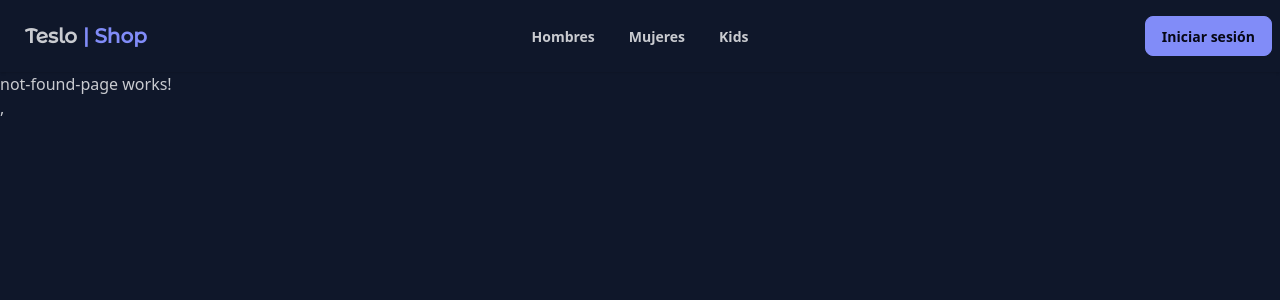
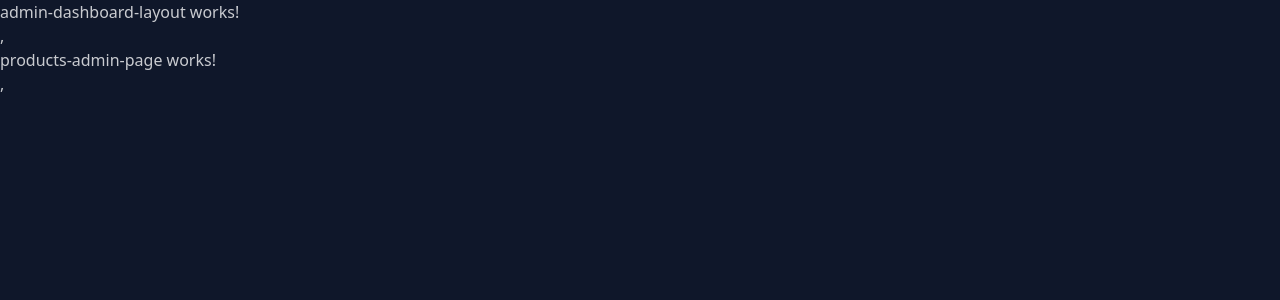
Before and after one commit to Ivanlopez-dev/teslo-shop, an Angular app: page /admin/products in a window 1280 px wide. Shown: the top 300 px of the page. Built offline with nearby package versions, Linux system fonts and the light colour scheme.

Commit message:
feat: ✨ admin dashboard - layout, pages and routes

```diff
--- /dev/null
+++ b/src/app/admin-dashboard/admin-dashboard.routes.ts
@@ -0,0 +1,28 @@
+import { Routes } from '@angular/router';
+
+import { AdminDashboardLayoutComponent } from './layouts/admin-dashboard-layout/admin-dashboard-layout.component';
+import { ProductsAdminPageComponent } from './pages/products-admin-page/products-admin-page.component';
+import { ProductAdminPageComponent } from './pages/product-admin-page/product-admin-page.component';
+
+export const adminDashboardRoutes: Routes = [
+  {
+    path: '',
+    component: AdminDashboardLayoutComponent,
+    children: [
+      {
+        path: 'products',
+        component: ProductsAdminPageComponent
+      },
+      {
+        path: 'product/:id',
+        component: ProductAdminPageComponent
+      },
+      {
+        path: '**',
+        redirectTo: 'products'
+      }
+    ]
+  }
+];
+
+export default adminDashboardRoutes;
--- /dev/null
+++ b/src/app/admin-dashboard/layouts/admin-dashboard-layout/admin-dashboard-layout.component.html
@@ -0,0 +1,3 @@
+<p>admin-dashboard-layout works!</p>
+,
+<router-outlet />
--- /dev/null
+++ b/src/app/admin-dashboard/pages/product-admin-page/product-admin-page.component.html
@@ -0,0 +1 @@
+<p>product-admin-page works!</p>,
--- /dev/null
+++ b/src/app/admin-dashboard/pages/products-admin-page/products-admin-page.component.html
@@ -0,0 +1 @@
+<p>products-admin-page works!</p>,
--- a/src/app/app.routes.ts
+++ b/src/app/app.routes.ts
@@ -10,6 +10,10 @@
     ]
   },
   {
+    path: 'admin',
+    loadChildren: () => import('./admin-dashboard/admin-dashboard.routes')
+  },
+  {
     path: '',
     loadChildren: () => import('./store-front/store-front.routes'),
   }
```
Also changed, not shown: src/app/admin-dashboard/layouts/admin-dashboard-layout/admin-dashboard-layout.component.ts (added, +9 -0 lines), src/app/admin-dashboard/pages/product-admin-page/product-admin-page.component.ts (added, +8 -0 lines), src/app/admin-dashboard/pages/products-admin-page/products-admin-page.component.ts (added, +8 -0 lines), 1 other file (tests, documents, lock files or other folders).
